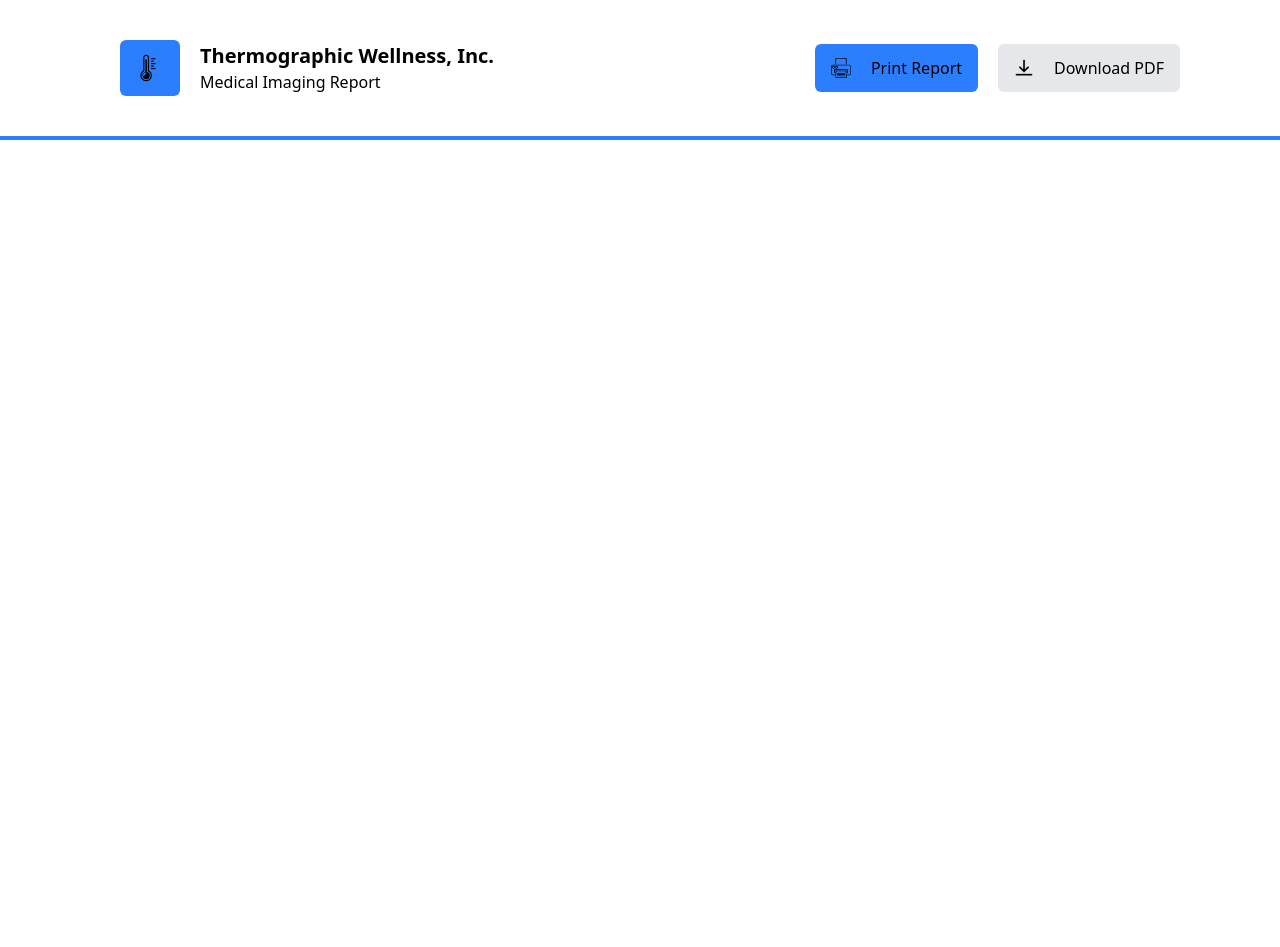
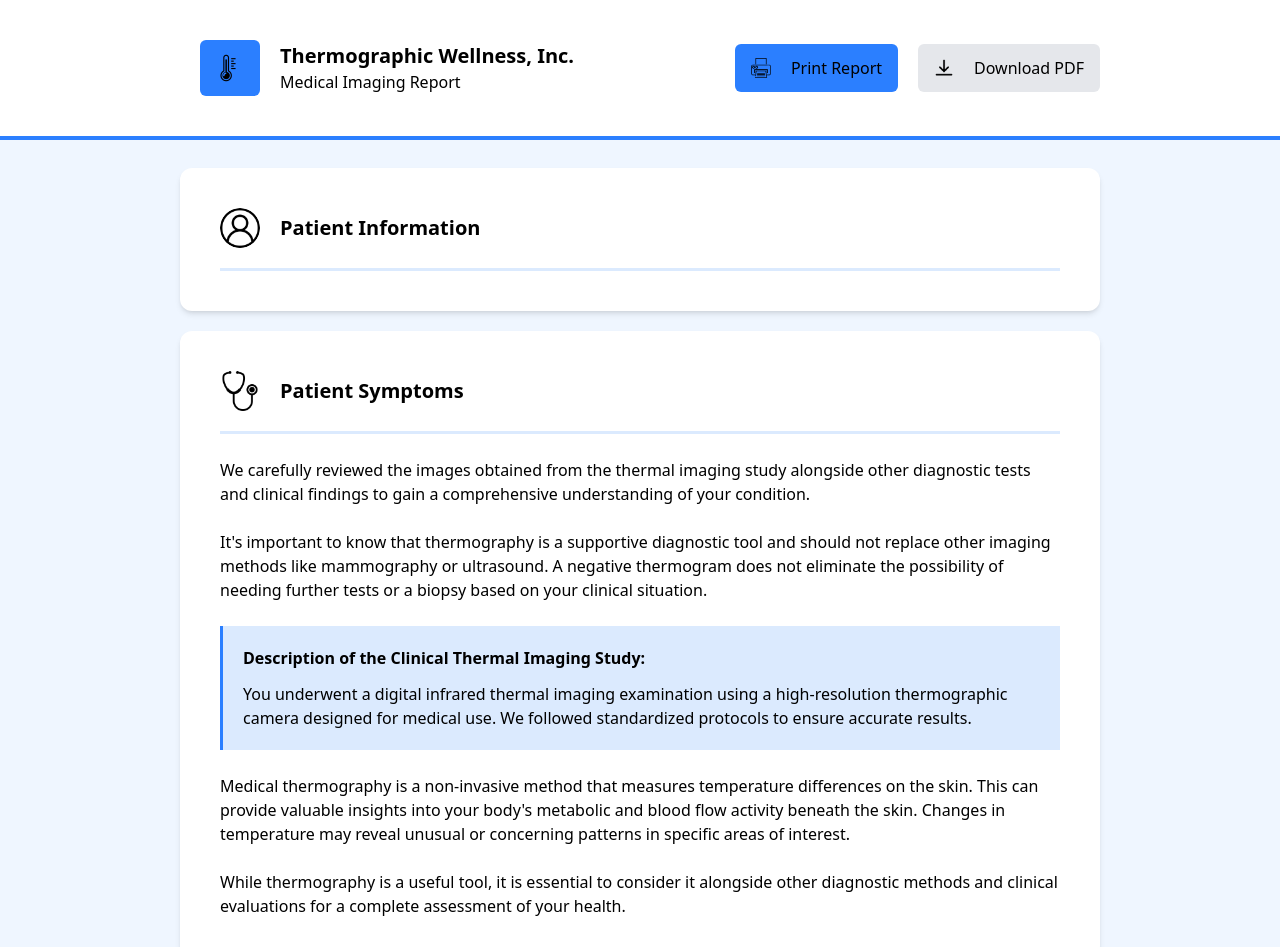
Before and after one commit to razarauf-ccript/tailwind-practice, a Next.js app: page / in a window 1280 px wide. Shown: the top 947 px of the page. Before the commit the page ends 800 px from the top, so only its background shows below. Built offline with nearby package versions, Linux system fonts and the light colour scheme.

Commit message:
adds css and text for Patient Symptoms

```diff
--- a/app/page.tsx
+++ b/app/page.tsx
@@ -2,7 +2,8 @@ import Image from "next/image";
 
 export default function Home() {
   return (
-    <div className="border-b-4 border-blue-500 px-20">
+    <>
+      <div className="border-b-4 border-blue-500 px-40">
         <nav className="m-5 flex justify-between items-center">
           <span className="flex items-center">
             <div className="bg-blue-500 p-3 m-5 w-15 rounded-md"><img src="/heat.png" className="h-8" /></div>
@@ -11,12 +12,52 @@ export default function Home() {
               <div className="text-md font-light">Medical Imaging Report</div>
             </span>
           </span>
-
           <span className="flex content-center">
             <span className="flex items-center bg-blue-500 py-3 px-4 rounded-md"><img src="/printer.png" className="h-5 mr-5" />Print Report</span>
             <span className="flex items-center bg-gray-200 py-3 px-4 rounded-md ml-5"><img src="/download.png" className="h-5 mr-5" />Download PDF</span>
           </span>
         </nav>
       </div>
+      <div className="bg-blue-50">
+        <div className="pt-2 px-40">
+          <div className="bg-white p-10 m-5 rounded-xl shadow-md">
+            <div className="flex items-center border-b-3 border-blue-100 pb-5">
+              <img className="rounded-full h-10 mr-5" src="/user.png" />
+              <div className="text-xl font-bold">Patient Information</div>
+            </div>
+            <div>
+            </div>
+          </div>
+        </div>
+        <div className="pb-2 px-40">
+          <div className="bg-white p-10 m-5 rounded-xl shadow-md">
+            <div className="flex items-center border-b-3 border-blue-100 pb-5">
+              <img className="h-10 mr-5" src="/stethoscope.png" />
+              <div className="text-xl font-bold">Patient Symptoms</div>
+            </div>
+            <div className="mt-6">
+              We carefully reviewed the images obtained from the thermal imaging study alongside other diagnostic tests and clinical findings to gain a comprehensive understanding of your condition.
+            </div>
+            <br />
+            <div>
+              It's important to know that thermography is a supportive diagnostic tool and should not replace other imaging methods like mammography or ultrasound. A negative thermogram does not eliminate the possibility of needing further tests or a biopsy based on your clinical situation.
+            </div>
+            <br />
+            <div className="bg-blue-100 border-l-3 border-blue-500 p-5">
+              <div className="text-l font-bold">Description of the Clinical Thermal Imaging Study:</div>
+              <div className="pt-3">You underwent a digital infrared thermal imaging examination using a high-resolution thermographic camera designed for medical use. We followed standardized protocols to ensure accurate results.</div>
+            </div>
+            <br />
+            <div>
+              Medical thermography is a non-invasive method that measures temperature differences on the skin. This can provide valuable insights into your body's metabolic and blood flow activity beneath the skin. Changes in temperature may reveal unusual or concerning patterns in specific areas of interest.
+            </div>
+            <br />
+            <div>
+              While thermography is a useful tool, it is essential to consider it alongside other diagnostic methods and clinical evaluations for a complete assessment of your health.
+            </div>
+          </div>
+        </div>
+      </div>
+    </>
   );
 }
```
Also changed, not shown: public/stethoscope.png (added), public/user.png (added). Lines whose indentation alone changed are shown as unchanged.
